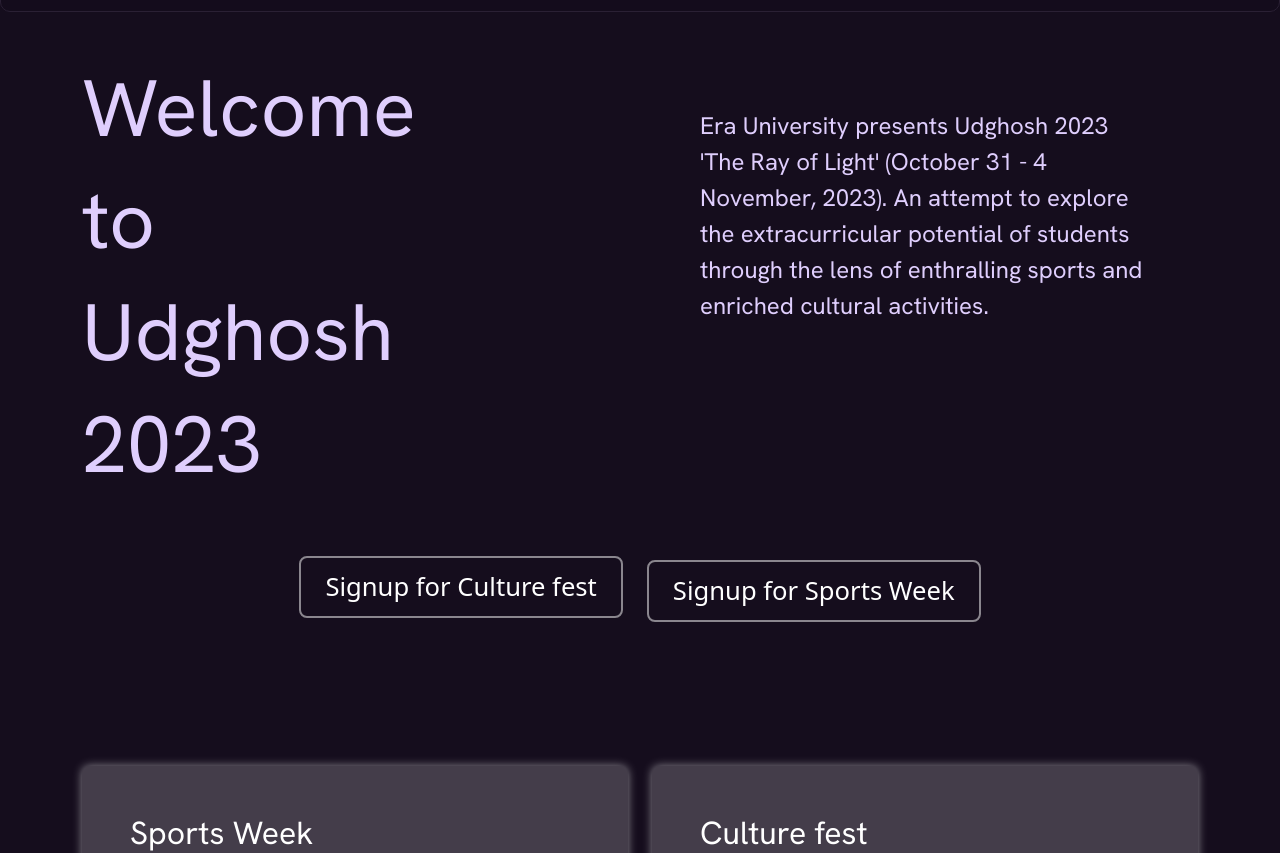
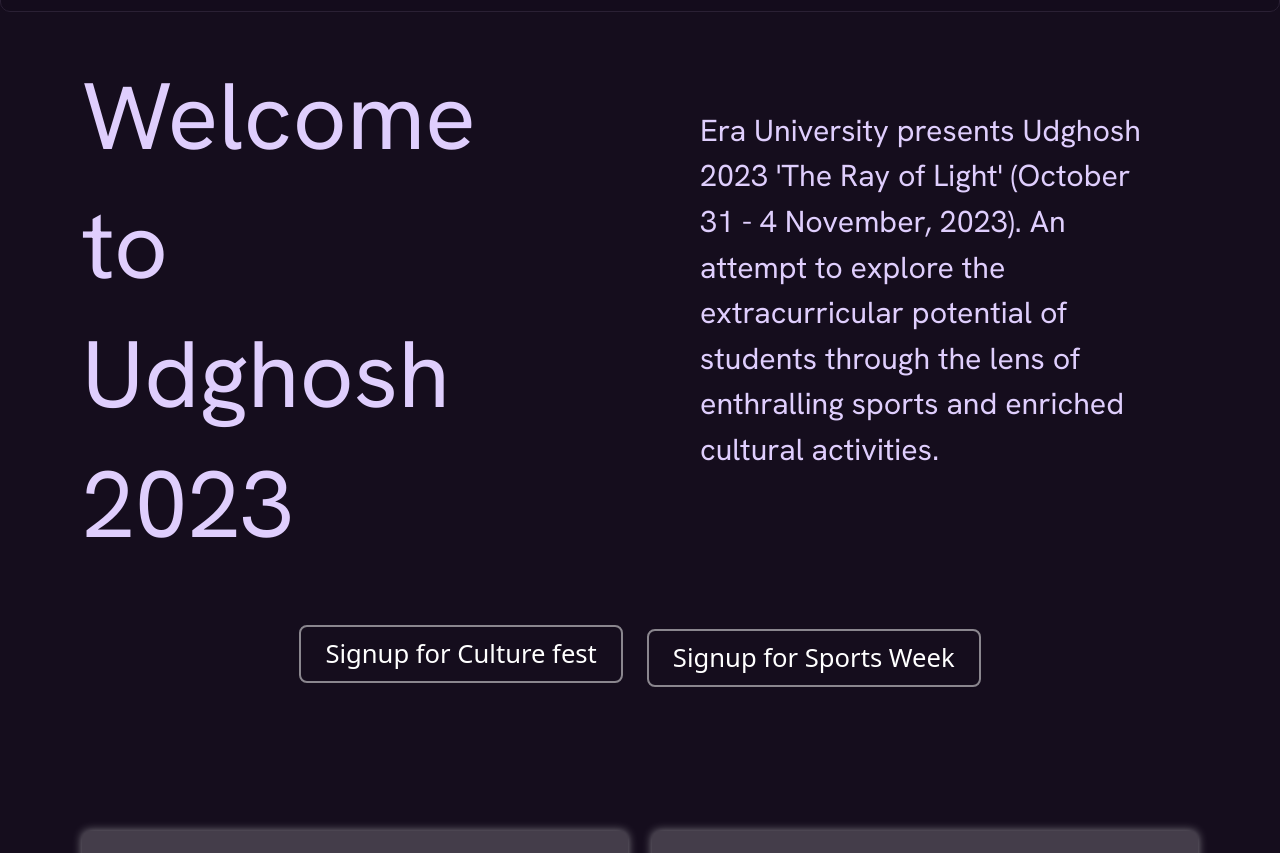
Before and after one commit to quosainhasan/udghosh23, a plain HTML site: page index.html in a window 1280 px wide. Shown: the part 104-957 px from the top of the page. Drawn offline with nearby package versions, Linux system fonts and the light colour scheme.

Commit message:
Update style.css

```diff
--- a/style.css
+++ b/style.css
@@ -8,6 +8,22 @@ body{
 h1,h2,h3,h4,h5,h6,p,a{
     font-family: 'Hanken Grotesk', sans-serif;
     font-weight: 400;
+}
+
+h1{
+    font-size: 5.9rem !important;
+}
+
+h2{
+    font-size: 3.9rem !important;
+}
+
+p{
+    font-size: 1.5rem !important;
+}
+
+.hehe{
+    font-size: 1.9rem !important;
 }
 
 a{
@@ -25,11 +41,10 @@ button {
     background: transparent !important; /* Set a transparent background */
     border: 2px solid rgba(255, 255, 255, 0.5) !important; /* Add a translucent white border */
     color: #fff !important; /* Text color */
-    padding: 10px 20px !important; /* Adjust padding as needed */
     font-size: 1.6rem !important; /* Adjust font size as needed */
     cursor: pointer !important;
     transition: background 0.3s ease, color 0.3s ease, border-color 0.3s ease !important;
-  }
+}
 
   /* Hover effect */
 button:hover {
```
